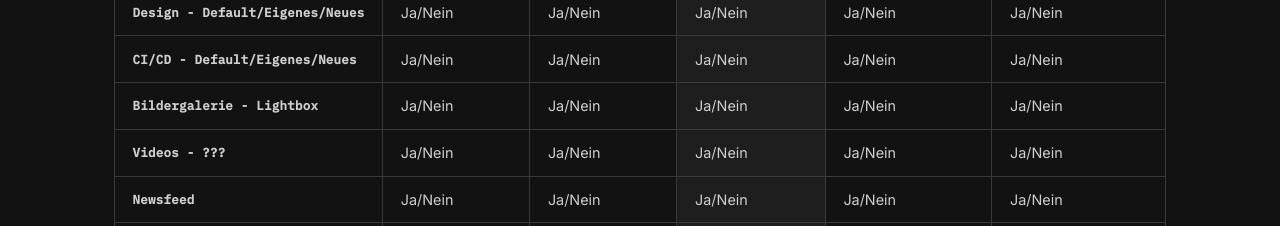
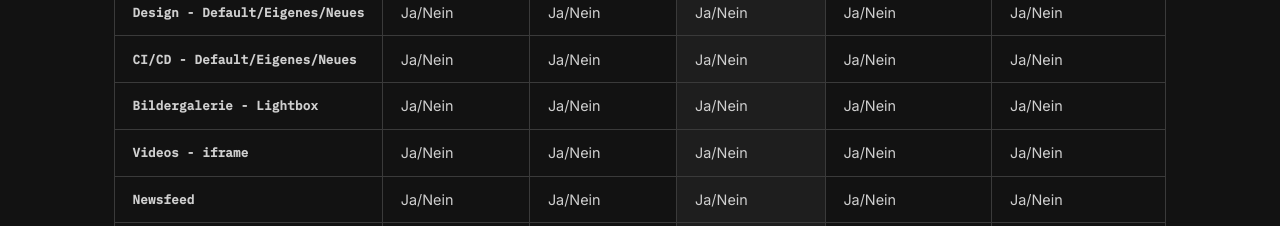
Before and after one commit to sitresch-source/traescher-web, a React (Vite) app: page / in a window 1280 px wide. Shown: the part 1760-1986 px from the top of the page. Built offline with nearby package versions, Linux system fonts and the light colour scheme.

Commit message:
video iframe ergänzt

```diff
--- a/src/App.jsx
+++ b/src/App.jsx
@@ -125,7 +125,7 @@ const pricingFeatures = [
   'Design - Default/Eigenes/Neues',
   'CI/CD - Default/Eigenes/Neues',
   'Bildergalerie - Lightbox',
-  'Videos - ???',
+  'Videos - iframe',
   'Newsfeed',
   'Kontaktformular',
   'M365 Business',
```
